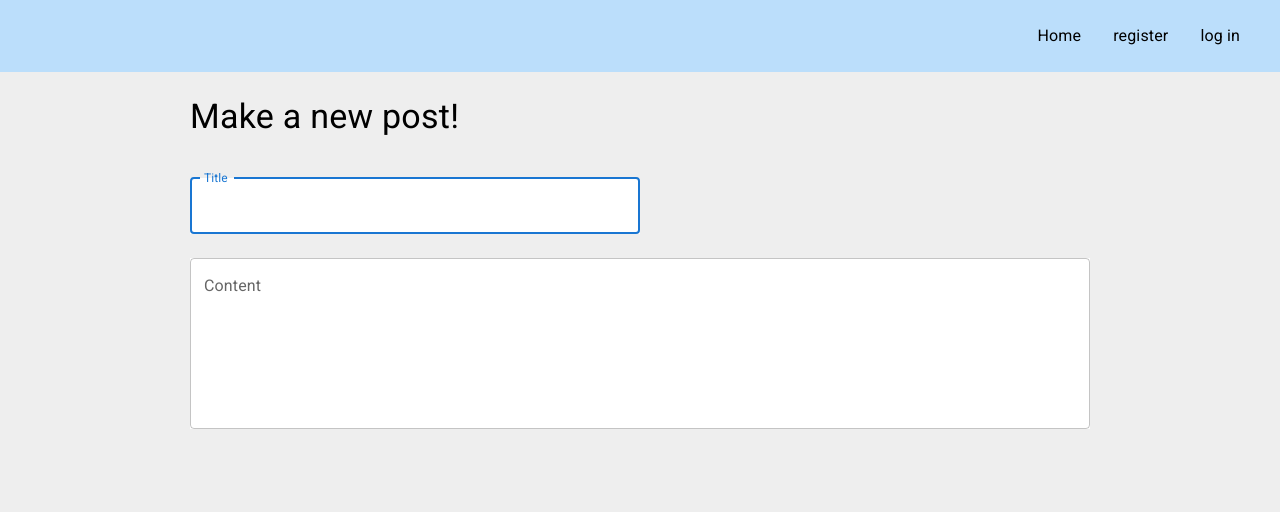
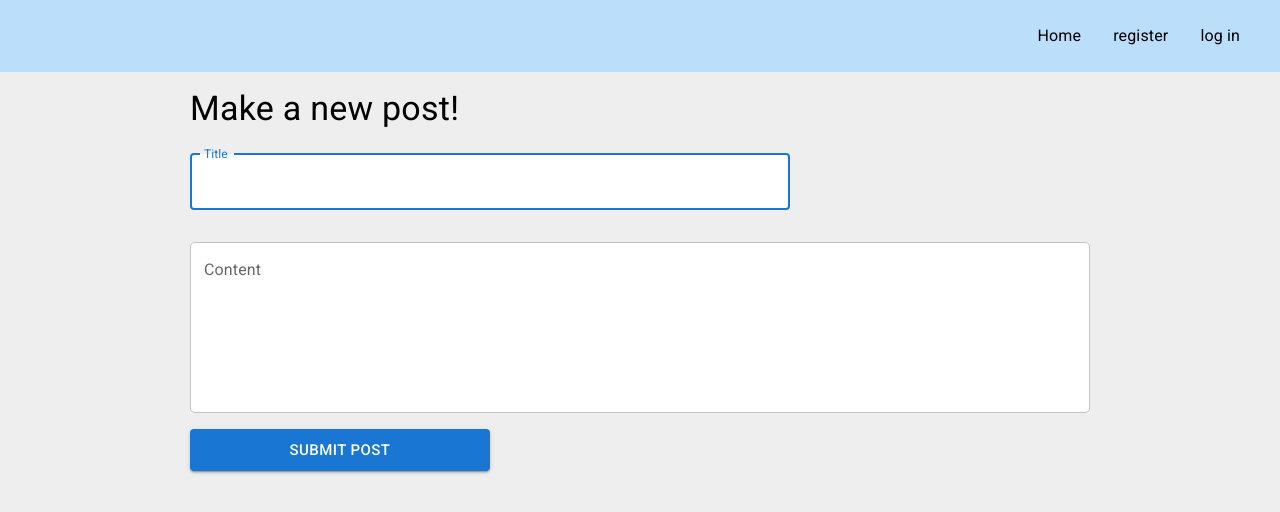
Before and after one commit to JoshBurbidge/forum-server, a Next.js app in the folder client/: page /posts/new in a window 1280 px wide. Shown: the top 512 px of the page. Built offline with nearby package versions, Linux system fonts and the light colour scheme.

Commit message:
post form, post show pages

```diff
--- a/client/pages/posts/new.jsx
+++ b/client/pages/posts/new.jsx
@@ -1,32 +1,47 @@
-import { Box, Container, TextField, Typography } from "@mui/material";
+import { Box, Button, Container, Grid, TextField, Typography } from "@mui/material";
 import { useState } from "react";
-import Header from "../../components/Header";
-
+import axios from "axios";
 
 export default function NewPost(props) {
   const [title, setTitle] = useState("");
   const [content, setContent] = useState("");
 
+  const handleSubmit = async function (e) {
+    const res = await axios.post(process.env.NEXT_PUBLIC_serverDomain + '/posts/new', {
+      title: title,
+      content: content,
+      userId: 1
+    }, { withCredentials: true });
+    console.log(res);
+
+  }
 
 
   return (<>
     <Container sx={{ display: 'flex', alignItems: 'center', flexDirection: 'column' }}>
 
-      <Box component="form" maxWidth={'md'} sx={{ width: '100%' }}>
-        <Typography py={3} variant="h4">
-          Make a new post!
-        </Typography>
-        <TextField name="title" label="Title" variant="outlined"
+      <Grid container component="form" maxWidth={'md'} rowSpacing={1} pt={2} sx={{ width: '100%' }}
+        onSubmit={e => handleSubmit(e)}>
+        <Grid item xs={12}>
+          <Typography variant="h4">Make a new post!</Typography>
+        </Grid>
+        <Grid item xs={12} sm={8}>
+          <TextField name="title" label="Title" variant="outlined" fullWidth
             onChange={e => setTitle(e.target.value)} margin='normal'
-          sx={{ width: '50%', bgcolor: 'common.white' }} autoFocus
+            sx={{ bgcolor: 'common.white' }} autoFocus
           />
-
+        </Grid>
+        <Grid item xs={12}>
           <TextField multiline rows={6} fullWidth name="content" label="Content" variant="outlined"
             onChange={e => setContent(e.target.value)} margin='normal'
             sx={{ bgcolor: 'common.white' }}
           />
+        </Grid>
+        <Grid item xs={12} sm={4}>
+          <Button variant="contained" type="submit" size="large" fullWidth>Submit Post</Button>
+        </Grid>
 
-      </Box>
+      </Grid>
     </Container>
   </>);
 }
```
Also changed, not shown: client/pages/posts/[postId].jsx (+20 -5 lines). Lines whose indentation alone changed are shown as unchanged.
